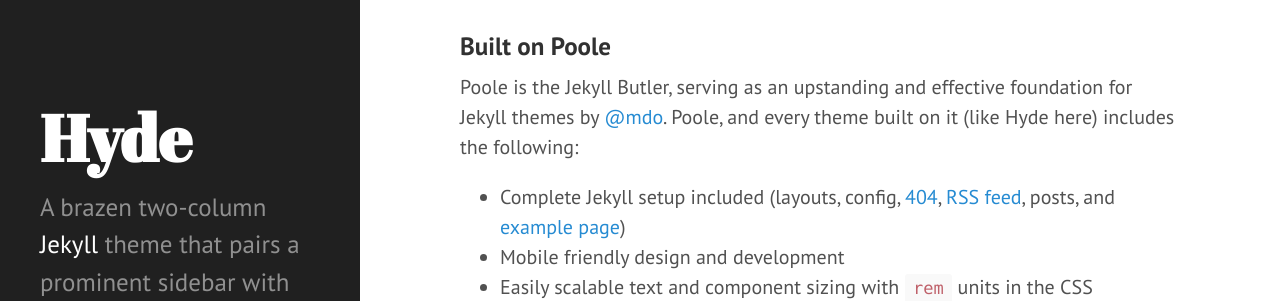
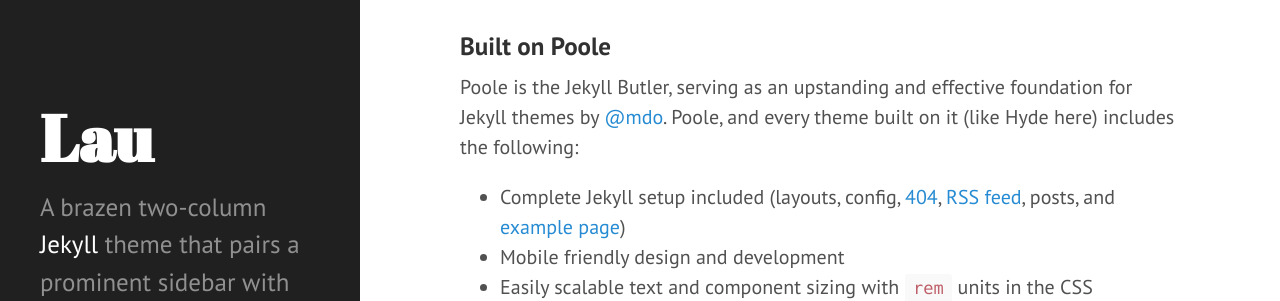
Before and after one commit to lauraguzmanrincon/lauraguzmanrincon.github.io, a Jekyll site: the page built from index.html, in a window 1280 px wide. Shown: the part 239-540 px from the top of the page. Built offline with Jekyll 4.4.1, drawn with Linux system fonts in a browser that asks for light colours; Markdown is read by kramdown in place of the engine named in the settings; the list of posts is cut into pages by our own code.

Commit message:
Update _config.yml

```diff
--- a/_config.yml
+++ b/_config.yml
@@ -7,15 +7,15 @@ permalink:        pretty
 relative_permalinks: true
 
 # Setup
-title:            Hyde
-tagline:          'A Jekyll theme'
+title:            Lau
+tagline:          'Hello'
 description:      'A brazen two-column <a href="http://jekyllrb.com" target="_blank">Jekyll</a> theme that pairs a prominent sidebar with uncomplicated content. Made by <a href="https://twitter.com/mdo" target="_blank">@mdo</a>.'
-url:              http://hyde.getpoole.com
+url:              http://lauraguzmanrincon.github.io
 baseurl:          /
 
 author:
-  name:           'Mark Otto'
-  url:            https://twitter.com/mdo
+  name:           'LMGR'
+  url:            https://twitter.com/LGuzmanRincon
 
 paginate:         5
 
@@ -23,4 +23,4 @@ paginate:         5
 version:          2.1.0
 
 github:
-  repo:           https://github.com/poole/hyde
+  repo:           https://github.com/lauraguzmanrincon/lauraguzmanrincon.github.io
```
